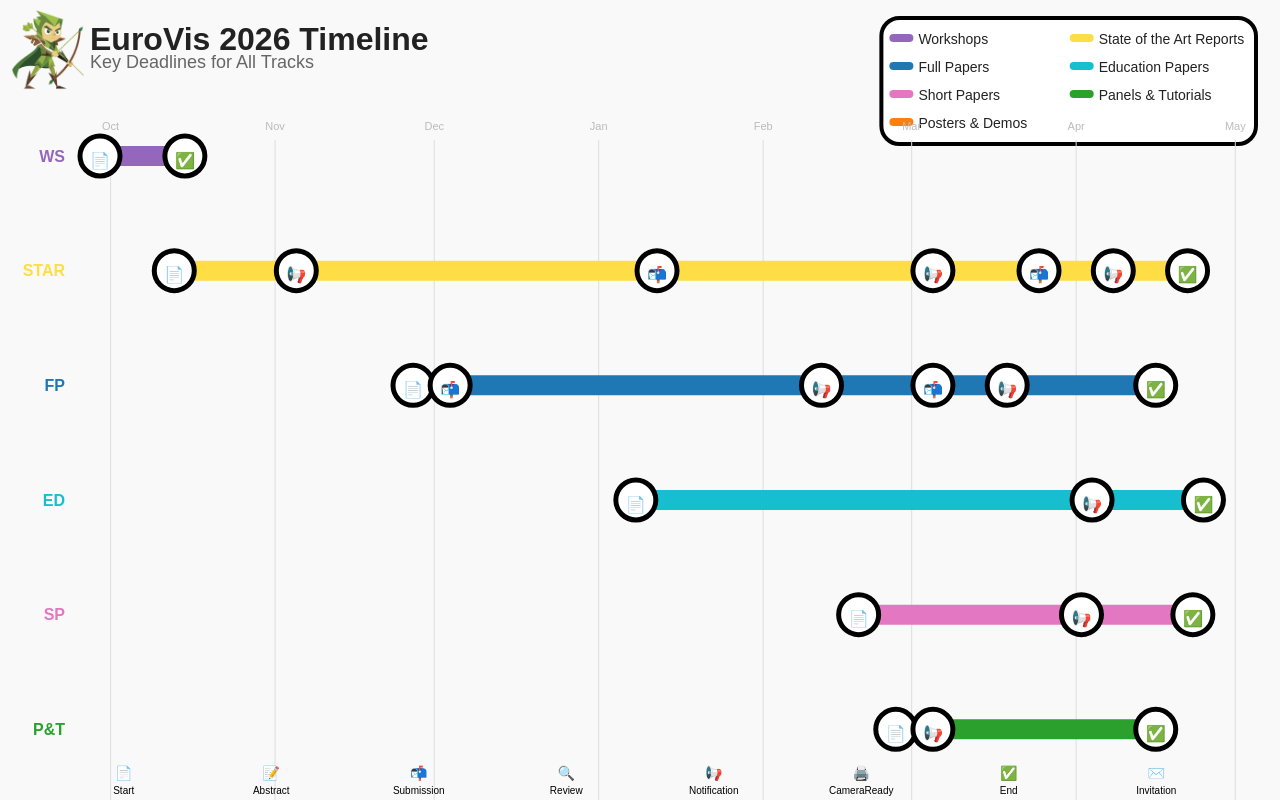
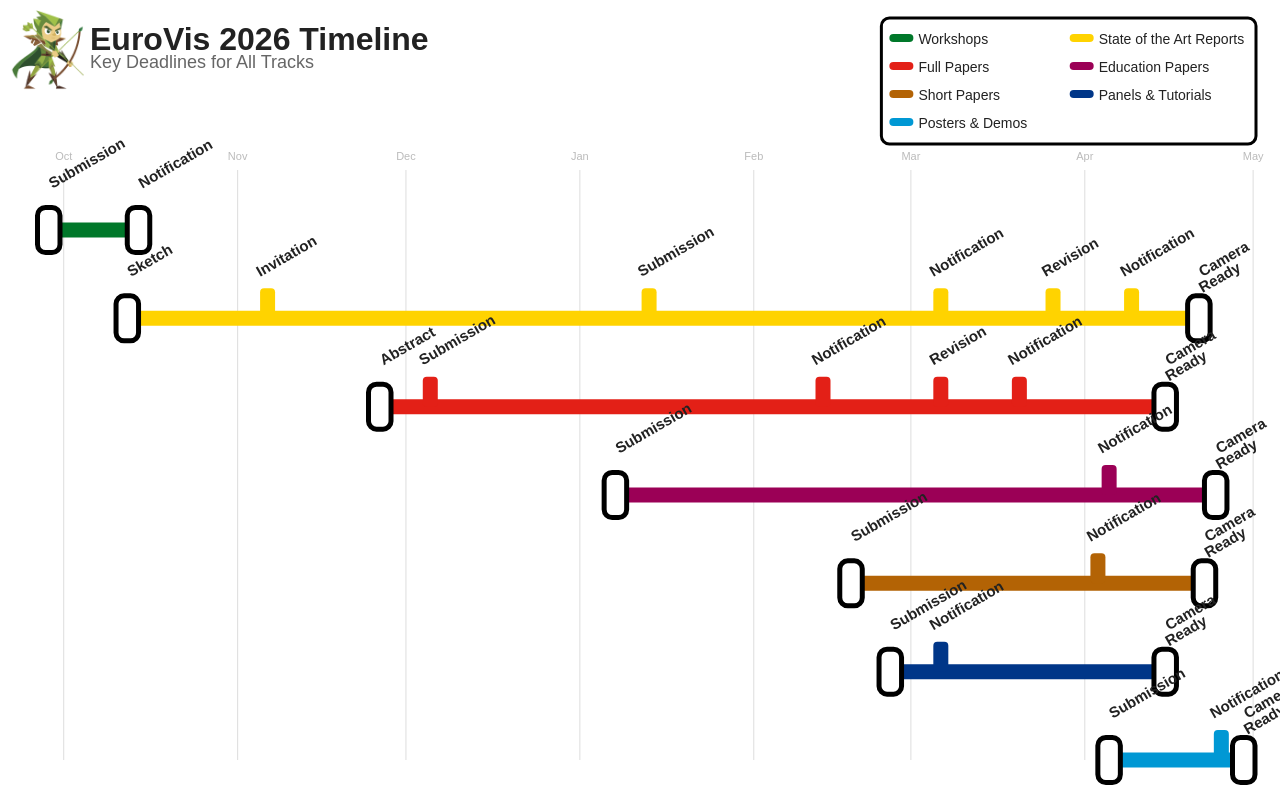
Before and after one commit to danylaksono/tube-timeline, a plain HTML site: page index.html in a window 1280 px wide. Drawn offline with nearby package versions, Linux system fonts and the light colour scheme.

Commit message:
subway map aesthetics (colors, stations, labels)

```diff
--- a/index.html
+++ b/index.html
@@ -14,24 +14,7 @@
     svg {
       width: 100%;
       height: 100vh;
-      background: #f9f9f9;
-    }
-
-    .milestone-icon {
-      font-size: 16px;
-      cursor: pointer;
-      text-anchor: middle;
-      alignment-baseline: middle;
-    }
-
-    .milestone-label {
-      font-size: 12px;
-      text-anchor: middle;
-    }
-
-    .track-line {
-      stroke-width: 20;
-      opacity: 1;
+      background: #ffffff;
     }
 
     .today-line {
@@ -49,7 +32,7 @@
       {
         track: 'Full Papers',
         label: 'FP',
-        color: '#1F77B4', // Bright blue
+        color: '#E32017', // Bright red
         dates: [
           { date: '27/11/2025', name: 'Abstract deadline', type: 'start', url: 'https://eurovis.org.uk/full-papers/', label: 'Abstract' },
           { date: '04/12/2025', name: 'Full paper deadline', type: 'submission', url: 'https://eurovis.org.uk/full-papers/', label: 'Submission' },
@@ -62,7 +45,7 @@
       {
         track: 'Short Papers',
         label: 'SP',
-        color: '#E377C2', // Vivid red
+        color: '#B36305', // Orange-ish
         dates: [
           { date: '19/02/2026', name: 'Submission deadline', type: 'start', url: 'https://eurovis.org.uk/short-papers/', label: 'Submission' },
           { date: '02/04/2026', name: 'Acceptance notification', type: 'notification', url: 'https://eurovis.org.uk/short-papers/', label: 'Notification' },
@@ -72,7 +55,7 @@
       {
         track: 'State of the Art Reports',
         label: 'STAR',
-        color: '#FFDD44', // Bright green
+        color: '#FFD300', // Bright yellow
         dates: [
           { date: '13/10/2025', name: 'STAR Sketch Submission', type: 'start', url: 'https://eurovis.org.uk/state-of-the-art-reports-stars/', label: 'Sketch' },
           { date: '05/11/2025', name: 'Invitation for Full STAR', type: 'notification', url: 'https://eurovis.org.uk/state-of-the-art-reports-stars/', label: 'Invitation' },
@@ -86,7 +69,7 @@
       {
         track: 'Panels & Tutorials',
         label: 'P&T',
-        color: '#2CA02C', // Punchy yellow
+        color: '#003688', // Dark blue
         dates: [
           { date: '26/02/2026', name: 'Submission deadline', type: 'start', url: 'https://eurovis.org.uk/panels-and-tutorials/', label: 'Submission' },
           { date: '05/03/2026', name: 'Conditional Notification', type: 'notification', url: 'https://eurovis.org.uk/panels-and-tutorials/', label: 'Notification' },
@@ -96,7 +79,7 @@
       {
         track: 'Workshops',
         label: 'WS',
-        color: '#9467BD', // Vivid purple
+        color: '#00782A', // Vivid green
         dates: [
           { date: '29/09/2025', name: 'Proposal Submission', type: 'start', url: 'https://eurovis.org.uk/workshops/', label: 'Submission' },
           { date: '15/10/2025', name: 'Notification', type: 'end', url: 'https://eurovis.org.uk/workshops/', label: 'Notification' }
@@ -105,7 +88,7 @@
       {
         track: 'Education Papers',
         label: 'ED',
-        color: '#17BECF', // Bright orange
+        color: '#9B0056', // Dark magenta
         dates: [
           { date: '08/01/2026', name: 'Submission', type: 'start', url: 'https://eurovis.org.uk/education-papers/', label: 'Submission' },
           { date: '04/04/2026', name: 'Notification', type: 'notification', url: 'https://eurovis.org.uk/education-papers/', label: 'Notification' },
@@ -115,7 +98,7 @@
       {
         track: 'Posters & Demos',
         label: 'P&D',
-        color: '#FF7F0E', // Bright cyan
+        color: '#0098D4', // Light blue
         dates: [
           { date: '06/04/2026', name: 'Submission', type: 'start', url: 'https://eurovis.org.uk/posters/', label: 'Submission' },
           { date: '24/04/2026', name: 'Notification', type: 'notification', url: 'https://eurovis.org.uk/posters/', label: 'Notification' },
@@ -214,10 +197,13 @@
         if (textWidth > maxTextWidths[col]) maxTextWidths[col] = textWidth;
         tempText.remove();
       });
-      const colWidth = Math.max(...maxTextWidths) + 14;
-      const legendRectWidth = legendCols * colWidth + 14;
-      const legendHeight = legendRows * legendSpacing + 14;
-      const legendPadding = 12;
+
+      // Adjust legend size for vertical layout
+      const isVertical = window.innerWidth < window.innerHeight;
+      const colWidth = Math.max(...maxTextWidths) + (isVertical ? 5 : 14);
+      const legendRectWidth = legendCols * colWidth + (isVertical ? 8 : 14);
+      const legendHeight = legendRows * (isVertical ? 22 : legendSpacing) + (isVertical ? 8 : 14);
+      const legendPadding = isVertical ? 8 : 12;
 
       // Align legend to right edge with padding
       const legendX = svg.node().clientWidth - legendRectWidth - legendPadding;
@@ -227,17 +213,16 @@
         .attr('class', 'subway-legend')
         .attr('transform', `translate(${legendX},${legendY})`);
 
-
       // Draw rect first
       legendGroup.append('rect')
         .attr('x', -legendPadding)
         .attr('y', -legendPadding)
         .attr('width', legendRectWidth)
         .attr('height', legendHeight)
-        .attr('rx', 18)
+        .attr('rx', 8)
         .attr('fill', '#fff')
         .attr('stroke', '#000')
-        .attr('stroke-width', 4)
+        .attr('stroke-width', 3)
         .attr('opacity', 1);
 
       // Draw legend items in columns
@@ -245,7 +230,7 @@
         const col = i % legendCols;
         const row = Math.floor(i / legendCols);
         const xBase = col * colWidth;
-        const yBase = row * legendSpacing + 8;
+        const yBase = row * (isVertical ? 22 : legendSpacing) + (isVertical ? 4 : 8);
 
         legendGroup.append('line')
           .attr('x1', xBase)
@@ -255,6 +240,7 @@
           .attr('stroke', track.color)
           .attr('stroke-width', 8)
           .attr('stroke-linecap', 'round');
+
         legendGroup.append('text')
           .attr('x', xBase + 25)
           .attr('y', yBase + 6)
@@ -269,24 +255,31 @@
       svg.selectAll('*').remove();
 
       renderHeader();
+      // Push the main group down to leave space for the header
 
       const isHorizontal = window.innerWidth >= window.innerHeight;
-      const margin = { top: 40, right: 50, bottom: 40, left: 50 };
-      const width = svg.node().clientWidth - margin.left - margin.right;
-      const height = svg.node().clientHeight - margin.top - margin.bottom;
+      const headerHeight = isHorizontal ? 130 : 90;
+      const margin = { top: 40, right: 50, bottom: 40, left: 35 };
+      const height = svg.node().clientHeight - margin.top - margin.bottom - headerHeight;
+      const laneHeight = 15;
 
-      // Push the main group down to leave space for the header
-      const headerHeight = 100;
-      const g = svg.append('g').attr('transform', `translate(${margin.left},${margin.top + headerHeight})`);
-      // Reduce spacing between lanes
+
+
+      const g = svg.append('g').attr('transform', `translate(${isHorizontal ? margin.left/2 : margin.left},${margin.top + headerHeight})`);
+      const width = svg.node().clientWidth - (isHorizontal ? 0 : margin.left) - (isHorizontal ? margin.right : 2* margin.right);
+
       let xScale, yScale;
+
+      const trackLinesGroup = g.append('g')
+        .attr('class', 'track-lines-group')
+        .attr('transform', isHorizontal ?  'translate(0, 50)' : 'translate(0, 0)');
 
       if (isHorizontal) {
         xScale = d3.scaleTime().domain(d3.extent(allDates)).range([margin.left, width]);
         const laneCount = trackNames.length;
-        yScale = d3.scalePoint().domain(trackNames).range([16, height - 16]).padding(0);
+        yScale = d3.scalePoint().domain(trackNames).range([10, height - 50]).padding(0);
 
-        g.selectAll('.track-line')
+        trackLinesGroup.selectAll('.track-line')
           .data(data)
           .enter()
           .append('line')
@@ -301,36 +294,15 @@
           })
           .attr('y1', d => yScale(d.track))
           .attr('y2', d => yScale(d.track))
-          .attr('stroke', d => d.color);
-
-        g.selectAll('.track-label')
-          .data(data)
-          .enter()
-          .append('text')
-          .attr('class', 'track-label')
-          .attr('x', 15)
-          .attr('y', d => yScale(d.track))
-          .attr('dy', '0.35em')
-          .attr('text-anchor', 'end')
-          .attr('font-weight', 'bold')
-          .attr('fill', d => d.color)
-          .text(d => d.label || d.track)
-          .on('mouseover', function (event, d) {
-            showSvgTooltip(g, isHorizontal ? 0 : 15, yScale(d.track), `<strong>${d.track}</strong>`, isHorizontal);
-          })
-          .on('mousemove', function (event, d) {
-            showSvgTooltip(g, isHorizontal ? 0 : 15, yScale(d.track), `<strong>${d.track}</strong>`, isHorizontal);
-          })
-          .on('mouseout', () => {
-            removeSvgTooltip(g);
-          });
-
+          .attr('stroke', d => d.color)
+          .attr('stroke-width', laneHeight)
+          .attr('stroke-linecap', 'round');
       } else {
         const laneCount = trackNames.length;
         xScale = d3.scalePoint().domain(trackNames).range([16, width - 16]).padding(0);
         yScale = d3.scaleTime().domain(d3.extent(allDates)).range([0, height]);
 
-        g.selectAll('.track-line')
+        trackLinesGroup.selectAll('.track-line')
           .data(data)
           .enter()
           .append('line')
@@ -345,28 +317,9 @@
           })
           .attr('x1', d => xScale(d.track))
           .attr('x2', d => xScale(d.track))
-          .attr('stroke', d => d.color);
-
-        g.selectAll('.track-label')
-          .data(data)
-          .enter()
-          .append('text')
-          .attr('class', 'track-label')
-          .attr('x', d => xScale(d.track))
-          .attr('y', -15)
-          .attr('text-anchor', 'middle')
-          .attr('font-weight', 'bold')
-          .attr('fill', d => d.color)
-          .text(d => d.label || d.track)
-          .on('mouseover', function (event, d) {
-            showSvgTooltip(g, xScale(d.track), -15, `<strong>${d.track}</strong>`, false, true);
-          })
-          .on('mousemove', function (event, d) {
-            showSvgTooltip(g, xScale(d.track), -15, `<strong>${d.track}</strong>`, false, true);
-          })
-          .on('mouseout', () => {
-            removeSvgTooltip(g);
-          });
+          .attr('stroke', d => d.color)
+          .attr('stroke-width', laneHeight)
+          .attr('stroke-linecap', 'round');
       }
 
       // Draw milestones
@@ -374,8 +327,7 @@
         const pos = isHorizontal
           ? { fixed: yScale(track.track), axis: d => xScale(d.parsed) }
           : { fixed: xScale(track.track), axis: d => yScale(d.parsed) };
-
-        g.selectAll()
+        trackLinesGroup.selectAll()
           .data(track.dates)
           .enter()
           .append('g')
@@ -385,26 +337,75 @@
             return `translate(${x},${y})`;
             })
             .each(function (d) {
-            // Background circle (thicker black stroke)
+            if (d.type === 'start' || d.type === 'end') {
+              // Rounded rectangle for start/end, centered on the lane
               d3.select(this)
-              .append('circle')
-              .attr('r', 20)
+              .append('rect')
+              .attr('x', isHorizontal ? -laneHeight : -laneHeight)
+              .attr('y', isHorizontal ? -laneHeight*1.5 : -laneHeight * 0.625)
+              .attr('width', isHorizontal ? laneHeight * 1.5 : laneHeight * 2)
+              .attr('height', isHorizontal ? laneHeight * 3 : laneHeight * 1.25)
               .attr('fill', '#fff')
               .attr('stroke', '#000')
-              .attr('stroke-width', 5);
+              .attr('stroke-width', 5)
+              .attr('rx', 8)
+              .attr('ry', 8);
 
+            } else {
+                // Rectangle for other types, with rounded corners
                 d3.select(this)
-              .append('circle')
-              .attr('r', 16)
-              .attr('fill', '#fff');
-              // .attr('stroke', track.color)
-              // .attr('stroke-width', 2);
+                .append('rect')
+                .attr('x', isHorizontal ? 0 : 0)
+                .attr('y', isHorizontal ? -laneHeight*2 : 0)
+                .attr('width', isHorizontal ? laneHeight : laneHeight * 1.5)
+                .attr('height', isHorizontal ? laneHeight * 2 : laneHeight)
+                .attr('fill', track.color)
+                .attr('stroke', 'none')
+                .attr('rx', 4) // Rounded cap
+                .attr('ry', 4);
+            }
 
+            // Label positioning and orientation
+            const labelLines = (d.label || '').split(' ');
+            if (isHorizontal) {
+              // Horizontal: above milestone, angled
+              const labelYOffset = -laneHeight * 2.75;
+              const labelXOffset = 0;
+              const rotation = -30;
+              labelLines.forEach((line, i) => {
               d3.select(this)
                 .append('text')
-              .attr('class', 'milestone-icon')
-              .attr('dy', '0.35em')
-              .text(typeIcons[d.type]);
+                .attr('class', 'milestone-label')
+                .attr('text-anchor', 'start')
+                .attr('font-size', 15)
+                .attr('font-weight', 'bold')
+                .attr('font-family', 'sans-serif')
+                .attr('fill', '#222')
+                .attr('x', labelXOffset)
+                .attr('y', labelYOffset + i * 16)
+                .attr('transform', `rotate(${rotation} ${labelXOffset} ${labelYOffset + i * 16})`)
+                .text(line);
+              });
+            } else {
+              // Vertical: right of milestone, rotated
+              const labelYOffset = 5;
+              const labelXOffset = laneHeight * 2.2;
+              const rotation = -30;
+              labelLines.forEach((line, i) => {
+              d3.select(this)
+                .append('text')
+                .attr('class', 'milestone-label')
+                .attr('text-anchor', 'start')
+                .attr('font-size', 15)
+                .attr('font-weight', 'bold')
+                .attr('font-family', 'sans-serif')
+                .attr('fill', '#222')
+                .attr('x', labelXOffset)
+                .attr('y', labelYOffset + i * 16)
+                .attr('transform', `rotate(${rotation} ${labelXOffset} ${labelYOffset + i * 16})`)
+                .text(line);
+              });
+            }
             })
           .on('mouseover', function (event, d) {
             const coords = d3.select(this).attr('transform').match(/translate\(([^,]+),([^)]+)\)/);
@@ -482,39 +483,8 @@
           .text(d => d3.timeFormat('%b')(d));
       }
 
-      svg.selectAll('.legend-group').remove();
-
-      const legendData = Object.entries(typeIcons);
-      const legendGroup = svg.append('g')
-        .attr('class', 'legend-group');
-      const legendPadding = 5;
-      const legendHeight = 30;
-      const legendY = svg.node().clientHeight - legendHeight - legendPadding;
-      const legendX = margin.left;
-      const legendWidth = svg.node().clientWidth - margin.left - margin.right;
-      const itemCount = legendData.length;
-      const itemSpacing = legendWidth / itemCount;
-      const iconY = legendY + legendHeight / 2 - 2;
-      const labelY = iconY + 16;
-
-      legendData.forEach((d, i) => {
-        const itemX = legendX + itemSpacing * i + itemSpacing / 2;
-        legendGroup.append('text')
-          .attr('x', itemX)
-          .attr('y', iconY)
-          .attr('font-size', 14)
-          .attr('text-anchor', 'middle')
-          .text(d[1]);
-        legendGroup.append('text')
-          .attr('x', itemX)
-          .attr('y', labelY)
-          .attr('font-size', 10)
-          .attr('text-anchor', 'middle')
-          .text(d[0].charAt(0).toUpperCase() + d[0].slice(1));
-      });
-
-      // set today to the future for testing purposes
-      const today = new Date('2025-01-01'); // Uncomment to test
+      // set today to today
+      const today = new Date();
       if (today >= allDates[0] && today <= allDates[allDates.length - 1]) {
         const linePos = isHorizontal ? xScale(today) : yScale(today);
         g.append('line')
@@ -530,6 +500,7 @@
       g.selectAll('.track-label').raise();
       g.selectAll('g').raise();
     }
+
     // SVG tooltip helpers
     function showSvgTooltip(g, x, y, html, isHorizontal, isLabel = false) {
       removeSvgTooltip(g);
```
Lines whose indentation alone changed are shown as unchanged.
